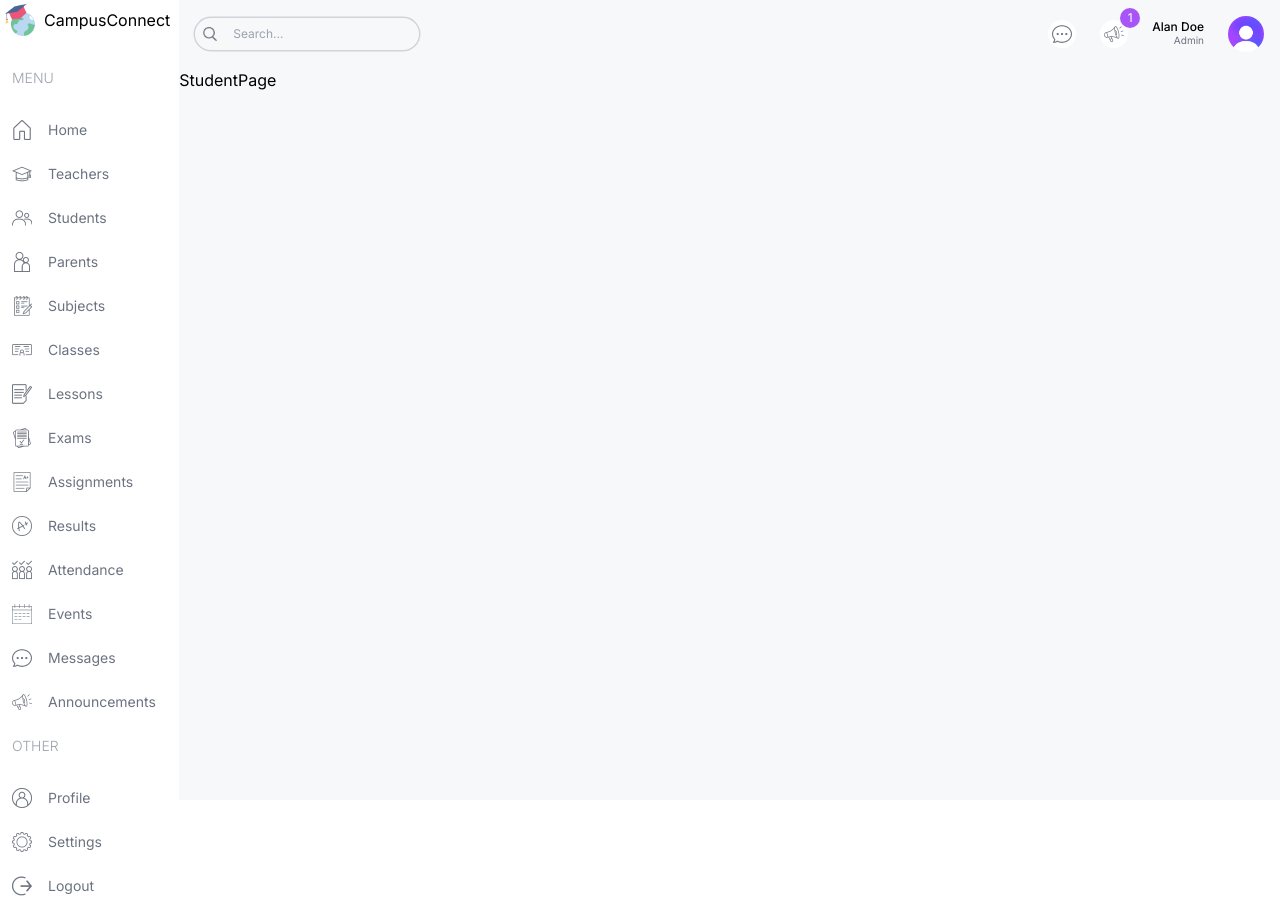
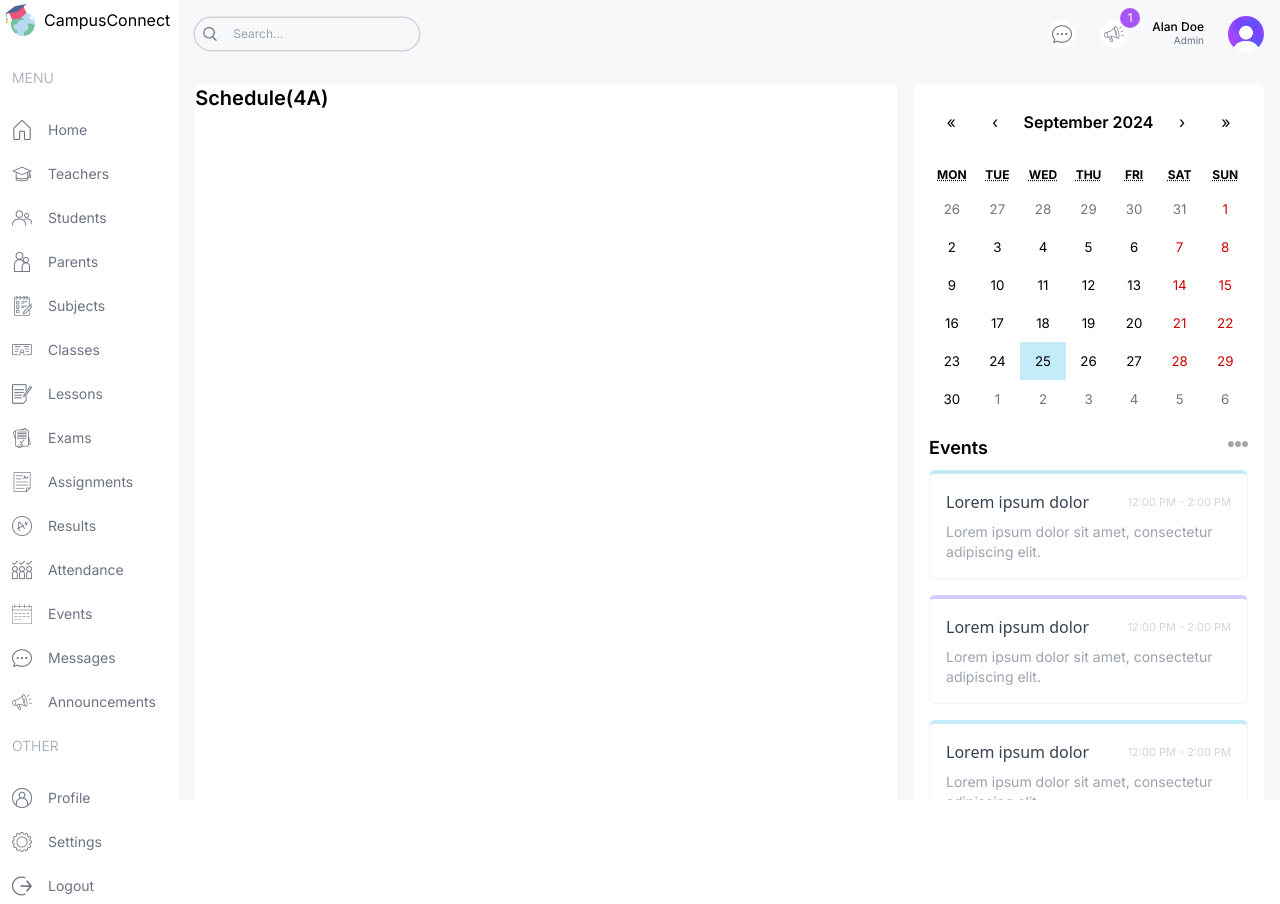
Before and after one commit to mehmetpektass/SchoolManagementProject, a Next.js app in the folder main/: page /student in a window 1280 px wide. Built offline with nearby package versions, Linux system fonts and the light colour scheme.

Commit message:
started student page

```diff
--- a/main/src/app/(dashboard)/student/page.tsx
+++ b/main/src/app/(dashboard)/student/page.tsx
@@ -1,9 +1,21 @@
-import React from 'react'
+import Announcement from "@/components/Announcement";
+import EventCalender from "@/components/EventCalender";
+import React from "react";
 
 const StudentPage = () => {
   return (
-    <div>StudentPage</div>
-  )
-}
+    <div className="flex gap-4 p-4 flex-col lg:flex-row">
+      <div className="w-full lg:w-2/3 ">
+        <div className="h-full bg-white rounded-md">
+          <h1 className="text-xl font-semibold">Schedule(4A)</h1>
+        </div>
+      </div>
+      <div className="w-full lg:w-1/3 flex flex-col gap-8">
+        <EventCalender />
+        <Announcement />
+      </div>
+    </div>
+  );
+};
 
-export default StudentPage
+export default StudentPage;
```
